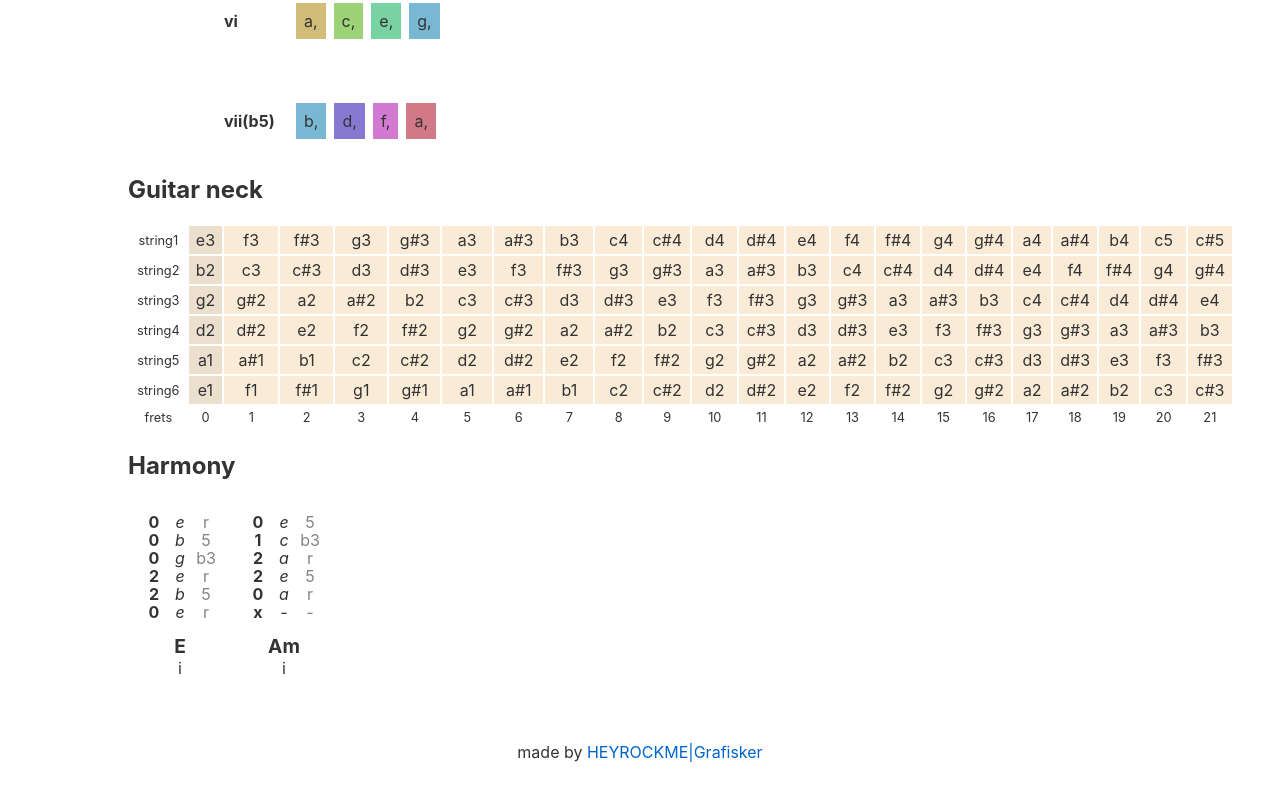
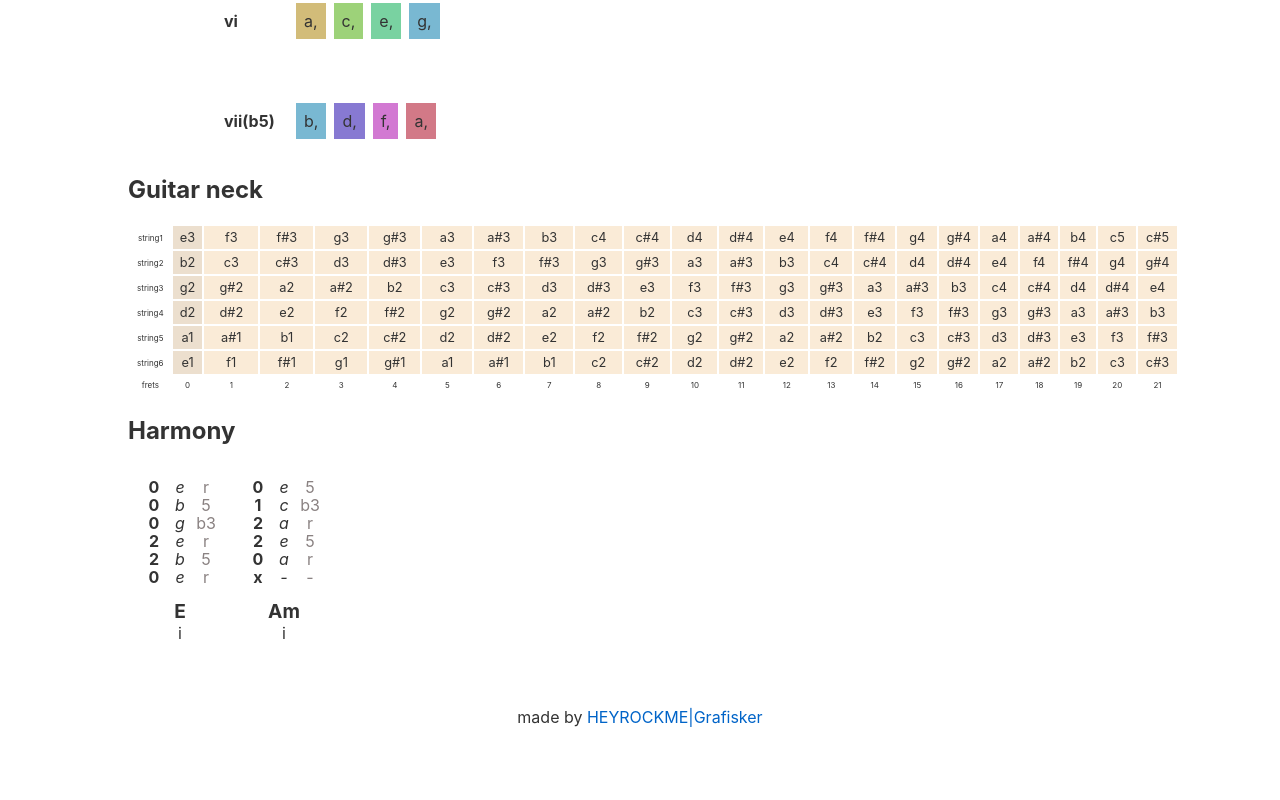
Before and after one commit to HEYROCKME/guitarSudoku, a Svelte app: page / in a window 1280 px wide. Shown: the part 1345-2145 px from the top of the page. Built offline with nearby package versions, Linux system fonts and the light colour scheme.

Commit message:
styled notes in fret

```diff
--- a/src/GuitarNeck.svelte
+++ b/src/GuitarNeck.svelte
@@ -41,7 +41,7 @@ const handleClick = (e) => {
 
    {#each fretboard as note}
         <td
-        class="fretboard {note.classCSS} fret{note.fret}"
+        class="fretted-note fretboard {note.classCSS} fret{note.fret}"
         on:click={handleClick}
         >  {note.noteName}</td>
       {/each}
@@ -141,11 +141,15 @@ background-color: rgb(224, 206, 105);
 
  .utility {
    background-color: transparent;
-   font-size: .8rem;
+   font-size: .5rem;
  }
 
  .string-names {
    background-color: rgb(148, 141, 141);
+ }
+
+ .fretted-note {
+  font-size: .8rem;
  }
 
  .pink {background-color: pink;}
```
